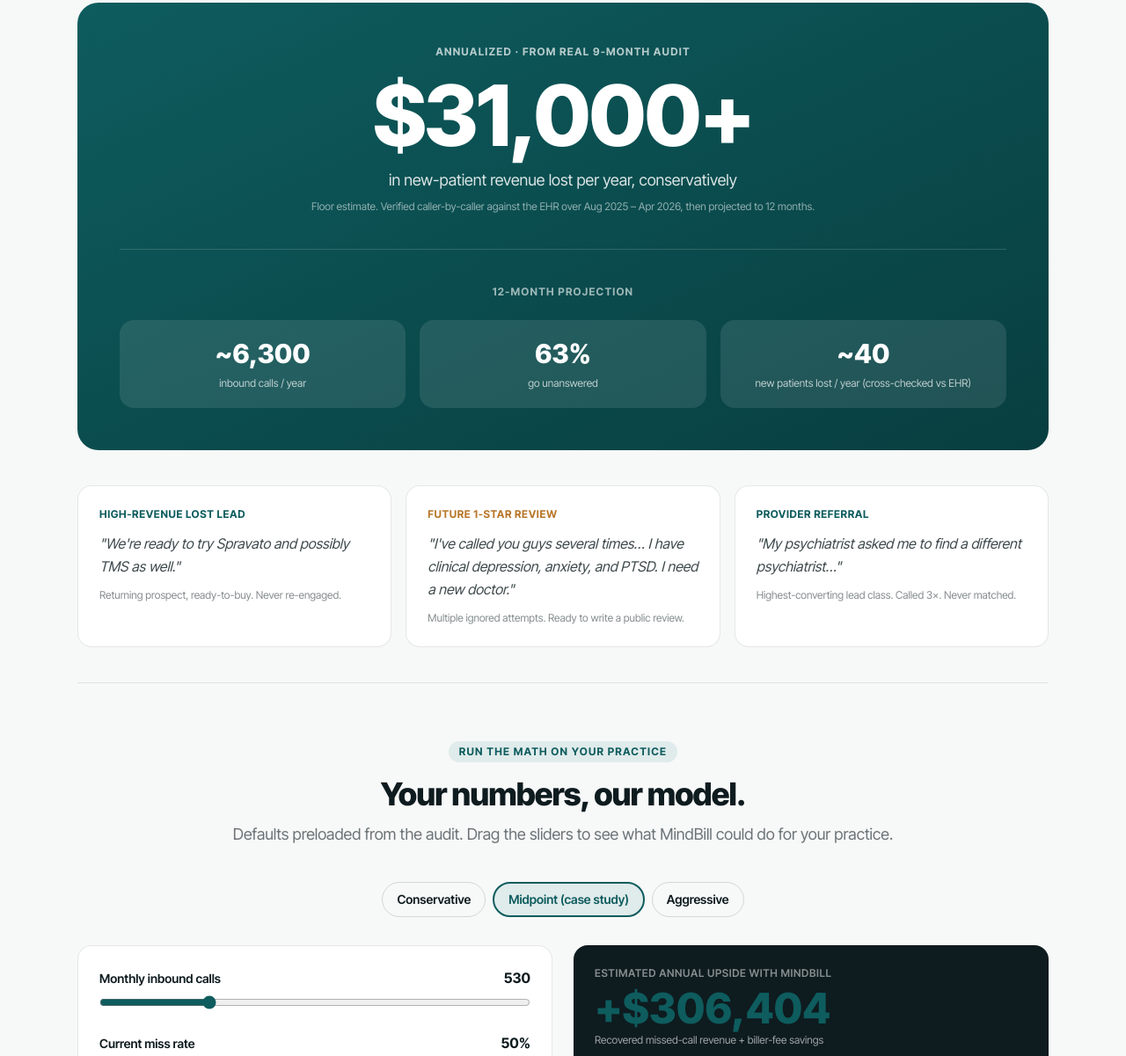
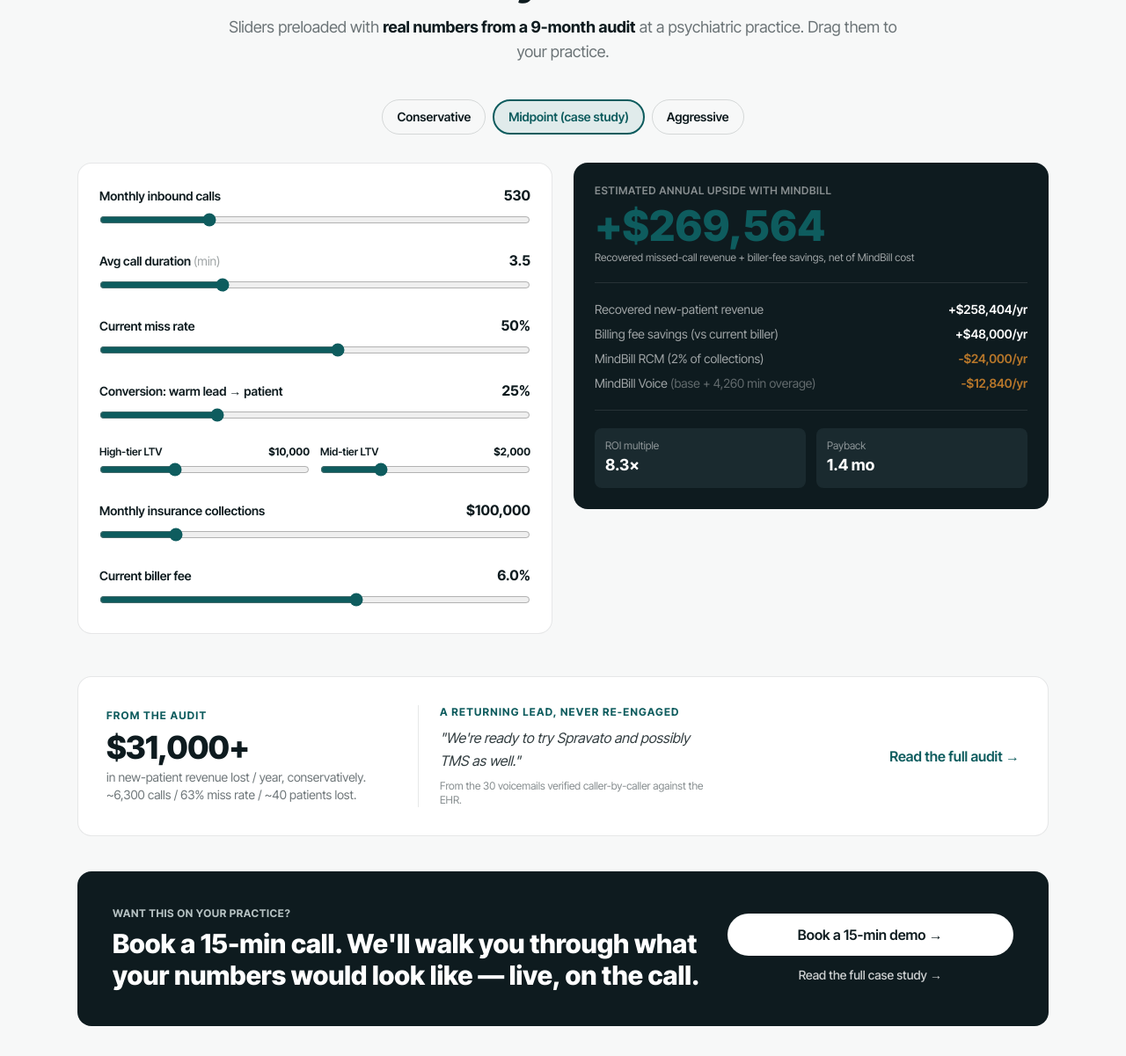
Before and after one commit to chiehminwei/mindbill-landing, a plain HTML site: page index.html in a window 1280 px wide. Shown: the part 3184-4385 px from the top of the page at 88% size. Drawn offline with nearby package versions, Linux system fonts and the light colour scheme.

Commit message:
Compress case study + ROI into one screen, add voice cost to math
Layout: lead with ROI calc (the slap), small social-proof strip
below it (1 quote + audit headline numbers + link to deep page),
then the dark Calendly CTA.

Killed:
- The big audit hero block ($31K + 4720/63%/40 stat grid as
  separate panel) — now folded into a small inline strip after
  the calculator
- The 3-card patient voices grid — kept just one quote inline

ROI math now includes voice cost (was 2% RCM only):
- New input slider: "Avg call duration (min)" — default 3.5
  (from real Weave data: 997 calls × 3min 21sec avg)
- Voice base: \$999/mo Inbound 24/7
- Free 1,500 min/mo, \$0.20/min overage
- New output line: "MindBill Voice (base + N min overage) -\$X/yr"
- Total upside is now NET of both RCM + voice cost (was gross)
- ROI multiple still computes against gross upside / total cost

Presets updated with avgCallMin: conservative=3.0, midpoint=3.5,
aggressive=4.0.

Section header: "How much would MindBill make you?"
Subhead emphasizes defaults are real audit numbers.

```diff
--- a/index.html
+++ b/index.html
@@ -371,83 +371,37 @@
     </div>
   </section>
 
-  <!-- ─── PROOF: Audit + ROI Calculator (merged) ─── -->
+  <!-- ─── PROOF: ROI Calculator (lead) + audit social-proof strip ─── -->
   <section id="case-study" class="py-24 bg-ink-soft/[0.03] border-y border-ink/5">
     <div class="max-w-6xl mx-auto px-6">
-      <div class="text-center max-w-3xl mx-auto mb-12">
-        <h2 class="text-4xl md:text-5xl font-extrabold tracking-tight">Built on real practice data.</h2>
-        <p class="mt-4 text-lg text-ink/60">We audited 9 months of inbound calls at a real psychiatric practice. Here's what we found.</p>
-      </div>
 
-      <!-- Hero stat — annualized from 9-month audit -->
-      <div class="bg-gradient-to-br from-brand to-brand-dark rounded-3xl p-8 md:p-12 text-white mb-10">
-        <div class="text-center">
-          <div class="text-xs uppercase tracking-widest font-bold text-white/70">Annualized · From real 9-month audit</div>
-          <div class="mt-4 text-6xl md:text-8xl font-black tracking-tight">$31,000+</div>
-          <div class="mt-3 text-white/85 text-lg">in new-patient revenue lost per year, conservatively</div>
-          <div class="mt-2 text-xs text-white/55">Floor estimate. Verified caller-by-caller against the EHR over Aug 2025 – Apr 2026, then projected to 12 months.</div>
-        </div>
-
-        <div class="mt-10 pt-10 border-t border-white/15">
-          <div class="text-xs uppercase tracking-widest font-bold text-white/60 text-center mb-6">12-month projection</div>
-          <div class="grid md:grid-cols-3 gap-4 text-center">
-            <div class="bg-white/10 rounded-2xl p-5">
-              <div class="text-3xl font-black">~6,300</div>
-              <div class="mt-2 text-xs text-white/70">inbound calls / year</div>
-            </div>
-            <div class="bg-white/10 rounded-2xl p-5">
-              <div class="text-3xl font-black">63%</div>
-              <div class="mt-2 text-xs text-white/70">go unanswered</div>
-            </div>
-            <div class="bg-white/10 rounded-2xl p-5">
-              <div class="text-3xl font-black">~40</div>
-              <div class="mt-2 text-xs text-white/70">new patients lost / year (cross-checked vs EHR)</div>
-            </div>
-          </div>
-        </div>
-      </div>
-
-      <!-- Patient voice -->
-      <div class="grid md:grid-cols-3 gap-4 mb-10">
-        <div class="bg-white rounded-2xl border border-ink/10 p-6">
-          <div class="text-xs uppercase tracking-wider text-acc font-bold mb-3">High-revenue lost lead</div>
-          <p class="italic text-ink/80 leading-relaxed">"We're ready to try Spravato and possibly TMS as well."</p>
-          <div class="mt-3 text-xs text-ink/50">Returning prospect, ready-to-buy. Never re-engaged.</div>
-        </div>
-        <div class="bg-white rounded-2xl border border-ink/10 p-6">
-          <div class="text-xs uppercase tracking-wider text-warn font-bold mb-3">Future 1-star review</div>
-          <p class="italic text-ink/80 leading-relaxed">"I've called you guys several times… I have clinical depression, anxiety, and PTSD. I need a new doctor."</p>
-          <div class="mt-3 text-xs text-ink/50">Multiple ignored attempts. Ready to write a public review.</div>
-        </div>
-        <div class="bg-white rounded-2xl border border-ink/10 p-6">
-          <div class="text-xs uppercase tracking-wider text-brand font-bold mb-3">Provider referral</div>
-          <p class="italic text-ink/80 leading-relaxed">"My psychiatrist asked me to find a different psychiatrist…"</p>
-          <div class="mt-3 text-xs text-ink/50">Highest-converting lead class. Called 3×. Never matched.</div>
-        </div>
-      </div>
-
-      <!-- ROI Calculator embedded -->
-      <div id="calculator" class="border-t border-ink/10 pt-16 mt-4">
       <div class="text-center max-w-3xl mx-auto mb-10">
         <span class="inline-flex items-center gap-2 text-xs font-bold uppercase tracking-widest text-brand bg-brand-soft px-3 py-1 rounded-full mb-4">
           Run the math on your practice
         </span>
-          <h3 class="text-3xl md:text-4xl font-extrabold tracking-tight">Your numbers, our model.</h3>
-          <p class="mt-3 text-lg text-ink/60">Defaults preloaded from the audit. Drag the sliders to see what MindBill could do for your practice.</p>
+        <h2 class="text-4xl md:text-5xl font-extrabold tracking-tight">How much would MindBill make you?</h2>
+        <p class="mt-4 text-lg text-ink/60">Sliders preloaded with <strong class="text-ink">real numbers from a 9-month audit</strong> at a psychiatric practice. Drag them to your practice.</p>
       </div>
 
-      <div class="flex flex-wrap justify-center gap-2 mb-8">
+      <!-- Preset buttons -->
+      <div id="calculator" class="flex flex-wrap justify-center gap-2 mb-8">
         <button class="preset px-4 py-2 rounded-full border border-ink/15 font-semibold text-sm hover:border-ink/30 transition" data-preset="conservative">Conservative</button>
         <button class="preset px-4 py-2 rounded-full border-2 border-brand text-brand font-semibold text-sm bg-brand-soft active" data-preset="midpoint">Midpoint (case study)</button>
         <button class="preset px-4 py-2 rounded-full border border-ink/15 font-semibold text-sm hover:border-ink/30 transition" data-preset="aggressive">Aggressive</button>
       </div>
 
+      <!-- Inputs + output -->
       <div class="grid md:grid-cols-2 gap-6 items-start">
+
         <!-- inputs -->
         <div class="bg-white rounded-2xl border border-ink/10 p-6 space-y-5">
           <div>
             <div class="flex items-baseline justify-between"><label class="text-sm font-semibold">Monthly inbound calls</label><span class="font-bold"><span id="callsPerMo-val">525</span></span></div>
             <input type="range" id="callsPerMo" min="50" max="2000" step="10" value="525" class="w-full mt-2" />
+          </div>
+          <div>
+            <div class="flex items-baseline justify-between"><label class="text-sm font-semibold">Avg call duration <span class="text-ink/40 font-normal">(min)</span></label><span class="font-bold"><span id="avgCallMin-val">3.5</span></span></div>
+            <input type="range" id="avgCallMin" min="1" max="10" step="0.5" value="3.5" class="w-full mt-2" />
           </div>
           <div>
             <div class="flex items-baseline justify-between"><label class="text-sm font-semibold">Current miss rate</label><span class="font-bold"><span id="missRate-val">50</span>%</span></div>
@@ -486,13 +440,14 @@
           <div>
             <div class="text-xs uppercase tracking-wider text-white/50 font-semibold">Estimated annual upside with MindBill</div>
             <div class="text-5xl font-black mt-2 text-acc">+$<span id="totalUpside">0</span></div>
-            <div class="text-xs text-white/60 mt-1">Recovered missed-call revenue + biller-fee savings</div>
+            <div class="text-xs text-white/60 mt-1">Recovered missed-call revenue + biller-fee savings, net of MindBill cost</div>
           </div>
 
           <div class="border-t border-white/10 pt-5 space-y-2 text-sm">
             <div class="flex justify-between"><span class="text-white/60">Recovered new-patient revenue</span><span class="font-semibold">+$<span id="recoveredRev">0</span>/yr</span></div>
             <div class="flex justify-between"><span class="text-white/60">Billing fee savings (vs current biller)</span><span class="font-semibold">+$<span id="billerSavings">0</span>/yr</span></div>
-            <div class="flex justify-between"><span class="text-white/60">MindBill annual cost (2% of collections)</span><span class="font-semibold text-warn">-$<span id="rcmCost">0</span>/yr</span></div>
+            <div class="flex justify-between"><span class="text-white/60">MindBill RCM (2% of collections)</span><span class="font-semibold text-warn">-$<span id="rcmCost">0</span>/yr</span></div>
+            <div class="flex justify-between"><span class="text-white/60">MindBill Voice <span class="text-white/35 font-normal">(base + <span id="overageMin">0</span> min overage)</span></span><span class="font-semibold text-warn">-$<span id="voiceCost">0</span>/yr</span></div>
           </div>
 
           <div class="border-t border-white/10 pt-5 grid grid-cols-2 gap-3 text-xs">
@@ -507,10 +462,26 @@
           </div>
         </div>
       </div>
+
+      <!-- Social-proof strip: audit headline + 1 quote + link -->
+      <div class="mt-12 bg-white rounded-2xl border border-ink/10 p-6 md:p-8 grid md:grid-cols-3 gap-6 items-center">
+        <div class="md:col-span-1">
+          <div class="text-xs uppercase tracking-widest font-bold text-brand mb-2">From the audit</div>
+          <div class="text-4xl font-black tracking-tight text-ink">$31,000+</div>
+          <div class="text-sm text-ink/60 mt-1">in new-patient revenue lost / year, conservatively. ~6,300 calls / 63% miss rate / ~40 patients lost.</div>
+        </div>
+        <div class="md:col-span-1 border-l border-ink/10 pl-6">
+          <div class="text-xs uppercase tracking-widest font-bold text-acc mb-2">A returning lead, never re-engaged</div>
+          <p class="italic text-ink/85 leading-relaxed">"We're ready to try Spravato and possibly TMS as well."</p>
+          <div class="text-xs text-ink/50 mt-2">From the 30 voicemails verified caller-by-caller against the EHR.</div>
+        </div>
+        <div class="md:col-span-1 md:text-right">
+          <a href="/case-study" class="inline-flex items-center text-brand font-semibold hover:underline">Read the full audit →</a>
+        </div>
       </div>
 
-      <!-- CTA: book a meeting (replaces "send 9 months of call logs") -->
-      <div class="mt-16 bg-ink rounded-2xl p-8 md:p-10 text-white">
+      <!-- CTA: book a meeting -->
+      <div class="mt-10 bg-ink rounded-2xl p-8 md:p-10 text-white">
         <div class="grid md:grid-cols-3 gap-6 items-center">
           <div class="md:col-span-2">
             <div class="text-xs font-bold uppercase tracking-wider text-brand-soft/80 mb-2">Want this on your practice?</div>
@@ -522,6 +493,7 @@
           </div>
         </div>
       </div>
+
     </div>
   </section>
 
@@ -895,9 +867,15 @@
     })();
 
     // ============== ROI Calculator ==============
-    const calcInputs = ["callsPerMo","missRate","conversion","highLTV","medLTV","collections","billerPct"];
+    // Voice plan: $999/mo Inbound 24/7 base + $0.20/min overage above 1,500 free min/mo.
+    const VOICE_BASE_MO = 999;
+    const VOICE_FREE_MIN = 1500;
+    const VOICE_OVERAGE_RATE = 0.20;
+
+    const calcInputs = ["callsPerMo","avgCallMin","missRate","conversion","highLTV","medLTV","collections","billerPct"];
     function recalcROI() {
       const callsPerMo = +$('callsPerMo').value;
+      const avgCallMin = +$('avgCallMin').value;
       const missRate = +$('missRate').value / 100;
       const voicemailRate = +$('voicemailRate').value / 100;
       const newPtVMRate = +$('newPtVMRate').value / 100;
@@ -909,6 +887,7 @@
       const billerPct = +$('billerPct').value / 100;
 
       $('callsPerMo-val').textContent = fmt(callsPerMo);
+      $('avgCallMin-val').textContent = avgCallMin.toFixed(1);
       $('missRate-val').textContent = +$('missRate').value;
       $('conversion-val').textContent = +$('conversion').value;
       $('highLTV-val').textContent = fmt(highLTV);
@@ -933,15 +912,27 @@
 
       const billerSavings = Math.max(0, (billerPct - 0.02)) * collections * 12;
       const rcmCost = collections * 12 * 0.02;
-      const totalUpside = recoveredRev + billerSavings;
+
+      // Voice cost: base + overage
+      const minutesPerMo = callsPerMo * avgCallMin;
+      const overageMin = Math.max(0, minutesPerMo - VOICE_FREE_MIN);
+      const voiceMoCost = VOICE_BASE_MO + (overageMin * VOICE_OVERAGE_RATE);
+      const voiceYrCost = voiceMoCost * 12;
+      const overageMinYr = overageMin * 12;
+
+      const totalCost = rcmCost + voiceYrCost;
+      const totalUpside = recoveredRev + billerSavings - totalCost;
 
       $('recoveredRev').textContent = fmt(recoveredRev);
       $('billerSavings').textContent = fmt(billerSavings);
       $('rcmCost').textContent = fmt(rcmCost);
-      $('totalUpside').textContent = fmt(totalUpside);
+      $('voiceCost').textContent = fmt(voiceYrCost);
+      $('overageMin').textContent = fmt(overageMinYr);
+      $('totalUpside').textContent = fmt(Math.max(0, totalUpside));
 
-      const roiMult = rcmCost > 0 ? totalUpside / rcmCost : 0;
-      const payback = totalUpside > 0 ? (rcmCost / totalUpside * 12) : Infinity;
+      const grossUpside = recoveredRev + billerSavings;
+      const roiMult = totalCost > 0 ? grossUpside / totalCost : 0;
+      const payback = grossUpside > 0 ? (totalCost / grossUpside * 12) : Infinity;
       $('roiMultiple').textContent = roiMult.toFixed(1) + '×';
       $('payback').textContent = isFinite(payback) ? payback.toFixed(1) + ' mo' : '— mo';
     }
@@ -949,9 +940,9 @@
     calcInputs.forEach(id => $(id).addEventListener('input', recalcROI));
 
     const presets = {
-      conservative: { conversion: 15, highLTV: 7000, medLTV: 1500, missRate: 49 },
-      midpoint:     { conversion: 25, highLTV: 10000, medLTV: 2000, missRate: 50 },
-      aggressive:   { conversion: 40, highLTV: 14000, medLTV: 3000, missRate: 63 },
+      conservative: { conversion: 15, highLTV: 7000,  medLTV: 1500, missRate: 49, avgCallMin: 3 },
+      midpoint:     { conversion: 25, highLTV: 10000, medLTV: 2000, missRate: 50, avgCallMin: 3.5 },
+      aggressive:   { conversion: 40, highLTV: 14000, medLTV: 3000, missRate: 63, avgCallMin: 4 },
     };
     document.querySelectorAll('.preset').forEach(btn => {
       btn.addEventListener('click', () => {
```
Lines whose indentation alone changed are shown as unchanged.
